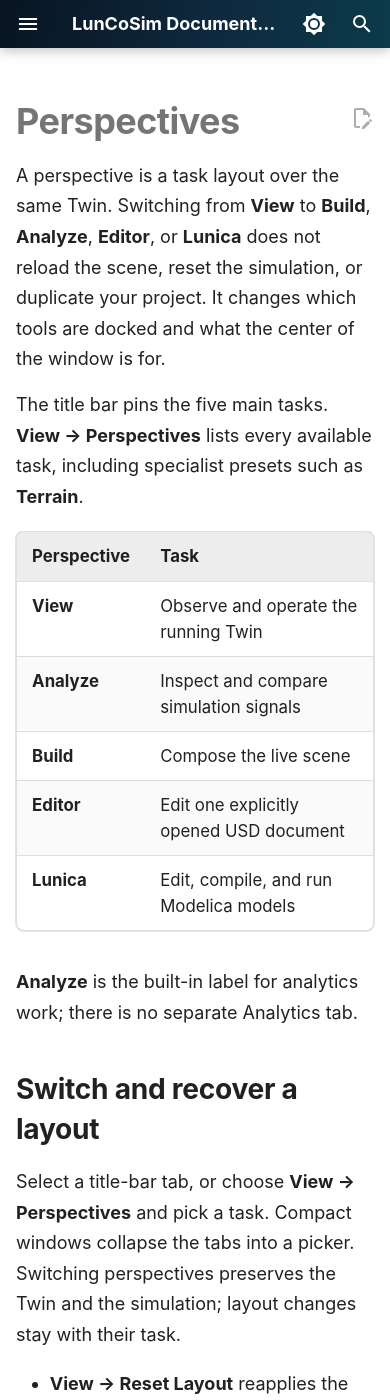
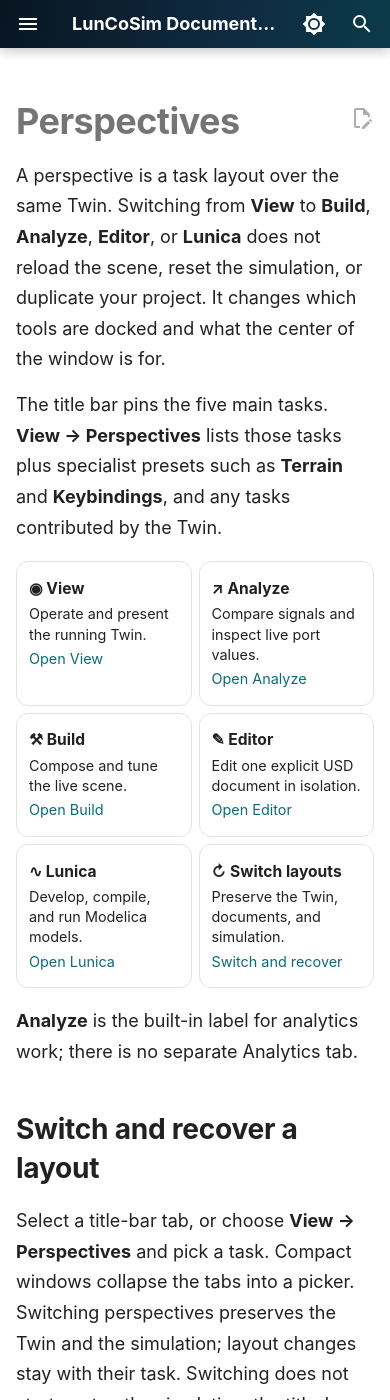
Before and after one commit to LunCoSim/luncosim-docs, an MkDocs documentation site: the page built from docs/getting-started/perspectives.md, in a window 390 px wide and 1400 px high. Built offline with MkDocs 1.6.1 and Material for MkDocs 9.7.7, drawn with Linux system fonts in a browser that asks for light colours; comment, search, counter and statistics services are not loaded; some of the changed text lies outside the part shown.

Commit message:
Improve perspectives page layout

```diff
--- a/docs/assets/stylesheets/extra.css
+++ b/docs/assets/stylesheets/extra.css
@@ -311,3 +311,79 @@
     font-size: 1.65rem !important;
   }
 }
+
+/* Perspective cards and task table */
+
+@media screen and (max-width: 30em) {
+  .md-typeset .perspective-cards.grid.cards {
+    grid-gap: 0.35rem;
+    grid-template-columns: repeat(2, minmax(0, 1fr));
+  }
+
+  .md-typeset .perspective-cards.grid.cards > ul > li {
+    padding: 0.55rem 0.6rem;
+  }
+
+  .md-typeset .perspective-cards.grid.cards > ul > li p {
+    margin: 0.3em 0;
+    font-size: 0.72rem;
+    line-height: 1.4;
+  }
+
+  .md-typeset .perspective-cards.grid.cards > ul > li > p:first-child {
+    font-size: 0.78rem;
+  }
+}
+
+@media screen and (max-width: 44em) {
+  .md-typeset .perspective-table table {
+    display: block;
+    border: 0;
+    box-shadow: none;
+    overflow: visible;
+  }
+
+  .md-typeset .perspective-table thead {
+    display: none;
+  }
+
+  .md-typeset .perspective-table tbody,
+  .md-typeset .perspective-table tr,
+  .md-typeset .perspective-table td {
+    display: block;
+  }
+
+  .md-typeset .perspective-table tr {
+    margin: 0.55rem 0;
+    padding: 0.65rem 0.8rem;
+    border: 1px solid var(--lunco-card-border);
+    border-radius: 10px;
+    background-color: var(--md-default-bg-color);
+  }
+
+  .md-typeset .perspective-table td {
+    padding: 0.12rem 0;
+    border: 0;
+    background: transparent !important;
+  }
+
+  .md-typeset .perspective-table td:first-child {
+    font-weight: 700;
+  }
+
+  .md-typeset .perspective-table td + td {
+    margin-top: 0.3rem;
+  }
+
+  .md-typeset .perspective-table td:nth-child(2)::before {
+    content: "Use: ";
+    color: var(--md-default-fg-color--light);
+    font-weight: 600;
+  }
+
+  .md-typeset .perspective-table td:nth-child(3)::before {
+    content: "Start with: ";
+    color: var(--md-default-fg-color--light);
+    font-weight: 600;
+  }
+}
--- a/docs/getting-started/perspectives.md
+++ b/docs/getting-started/perspectives.md
@@ -5,16 +5,49 @@ A perspective is a task layout over the same Twin. Switching from **View** to
 reset the simulation, or duplicate your project. It changes which tools are
 docked and what the center of the window is for.
 
-The title bar pins the five main tasks. **View → Perspectives** lists every
-available task, including specialist presets such as **Terrain**.
+The title bar pins the five main tasks. **View → Perspectives** lists those
+tasks plus specialist presets such as **Terrain** and **Keybindings**, and any
+tasks contributed by the Twin.
 
-| Perspective | Task |
-|---|---|
-| **View** | Observe and operate the running Twin |
-| **Analyze** | Inspect and compare simulation signals |
-| **Build** | Compose the live scene |
-| **Editor** | Edit one explicitly opened USD document |
-| **Lunica** | Edit, compile, and run Modelica models |
+<div class="perspective-cards grid cards" markdown>
+
+- **◉ View**
+
+    Operate and present the running Twin.
+
+    [Open View](#view-operate-the-mission)
+
+- **↗ Analyze**
+
+    Compare signals and inspect live port values.
+
+    [Open Analyze](#analyze-read-the-signals)
+
+- **⚒ Build**
+
+    Compose and tune the live scene.
+
+    [Open Build](#build-compose-the-live-scene)
+
+- **✎ Editor**
+
+    Edit one explicit USD document in isolation.
+
+    [Open Editor](#editor-edit-one-usd-document)
+
+- **∿ Lunica**
+
+    Develop, compile, and run Modelica models.
+
+    [Open Lunica](#lunica-engineer-a-modelica-model)
+
+- **↻ Switch layouts**
+
+    Preserve the Twin, documents, and simulation.
+
+    [Switch and recover](#switch-and-recover-a-layout)
+
+</div>
 
 **Analyze** is the built-in label for analytics work; there is no separate
 Analytics tab.
@@ -24,6 +57,14 @@ Analytics tab.
 Select a title-bar tab, or choose **View → Perspectives** and pick a task.
 Compact windows collapse the tabs into a picker. Switching perspectives
 preserves the Twin and the simulation; layout changes stay with their task.
+Switching does not start or stop the simulation; the title-bar transport and
+simulation state remain global.
+
+Open document tabs stay open when you switch, including documents with
+unsaved edits. The active task and each task layout are remembered per Twin.
+A Twin can declare its initial task with `default_perspective` in
+[twin.toml](../concepts/twin-toml.md); once you choose a task yourself, that
+choice takes precedence when you reopen the Twin.
 
 - **View → Reset Layout** reapplies the authored default for the current
   perspective.
@@ -62,9 +103,10 @@ To use it:
 5. Use the transport controls or <kbd>P</kbd> to pause when you need to inspect
    a moment without stopping the app.
 
-Use View for operating and presenting a Twin. Switch to Build when you need to
-add or edit scene objects, and to Analyze when you need the signal data behind
-what you see.
+Release control with <kbd>G</kbd> when you are done; selecting another object
+does not transfer control. Use View for operating and presenting a Twin. Switch
+to Build when you need to add or edit scene objects, and to Analyze when you
+need the signal data behind what you see.
 
 ## Analyze: read the signals
 
@@ -90,7 +132,8 @@ To compare signals:
 5. Pause the simulation to inspect the latest sample. The graph keeps the
    samples it already recorded; it does not replay rendered frames.
 
-If Graphs is hidden, use the **Graphs** menu or open the optional **View →
+Use **New** in the Graphs toolbar to open a separate plot with its own signal
+set. If Graphs is hidden, use the **Graphs** menu or open the optional **View →
 Analyze** panels. Graphs is the canonical analysis surface; the same data is
 also available through the HTTP API when you need to script a check.
 
@@ -123,10 +166,11 @@ to edit the internals of a reusable assembly, open that USD document in
 
 ## Editor: edit one USD document
 
-**Editor** is a focused USD authoring perspective. **Twin** and **Prims** are
-on the left, the document preview is in the center, and **Inspector**,
-**Requirements**, and **Change History** are on the right. The center stays
-empty until you open a document or tool.
+**Editor** is the focused USD authoring perspective, also used as the assembly
+editor for reusable USD components. **Twin** and **Prims** are on the left, the
+document preview is in the center, and **Inspector**, **Requirements**, and
+**Change History** are on the right. The center stays empty until you open a
+document or tool.
 
 <figure class="shot">
 <a href="../../assets/images/screenshots/perspective-editor.webp"><img src="../../assets/images/screenshots/perspective-editor.webp" alt="The Editor perspective showing the skid rover USD preview, the Prims tree, the Inspector, Requirements, and Change History."></a>
@@ -185,17 +229,21 @@ Twin and observe the coupled behavior in Analyze or View.
 
 ## Choose the right task
 
-| You want to… | Use |
-|---|---|
-| Drive, fly, or present the running mission | **View** |
-| Compare telemetry and inspect current port values | **Analyze** |
-| Add, place, or tune objects in the live scene | **Build** |
-| Edit the prims and properties inside a USD document | **Editor** |
-| Develop, compile, and run a Modelica model | **Lunica** |
+<div class="perspective-table" markdown>
 
-Additional task presets, such as **Terrain**, appear under **View →
-Perspectives** but are not pinned to the title bar. A Twin can also add its own
-perspectives; they appear beside the built-in tasks.
+| You want to… | Use | Start with |
+|---|---|---|
+| Drive, fly, or present the running mission | [**View**](#view-operate-the-mission) | Click an input endpoint, or **Take control** in a lesson |
+| Compare telemetry and inspect port values | [**Analyze**](#analyze-read-the-signals) | Select an entity, then check a channel in **Telemetry** |
+| Add, place, or tune objects in the live scene | [**Build**](#build-compose-the-live-scene) | Pick an assembly in **Spawn** |
+| Edit the prims and properties inside a USD document | [**Editor**](#editor-edit-one-usd-document) | Open the USD file in **Twin** |
+| Develop, compile, and run a Modelica model | [**Lunica**](#lunica-engineer-a-modelica-model) | Open a `.mo` file, then **Compile** |
+
+</div>
+
+Additional task presets, such as **Terrain** and **Keybindings**, appear under
+**View → Perspectives** but are not pinned to the title bar. A Twin can also
+add its own perspectives; they appear beside the built-in tasks.
 
 Switching perspectives is part of normal work, not a reset. If a layout feels
 wrong, use **View → Reset Layout** for the current task, or open **Help →
```
